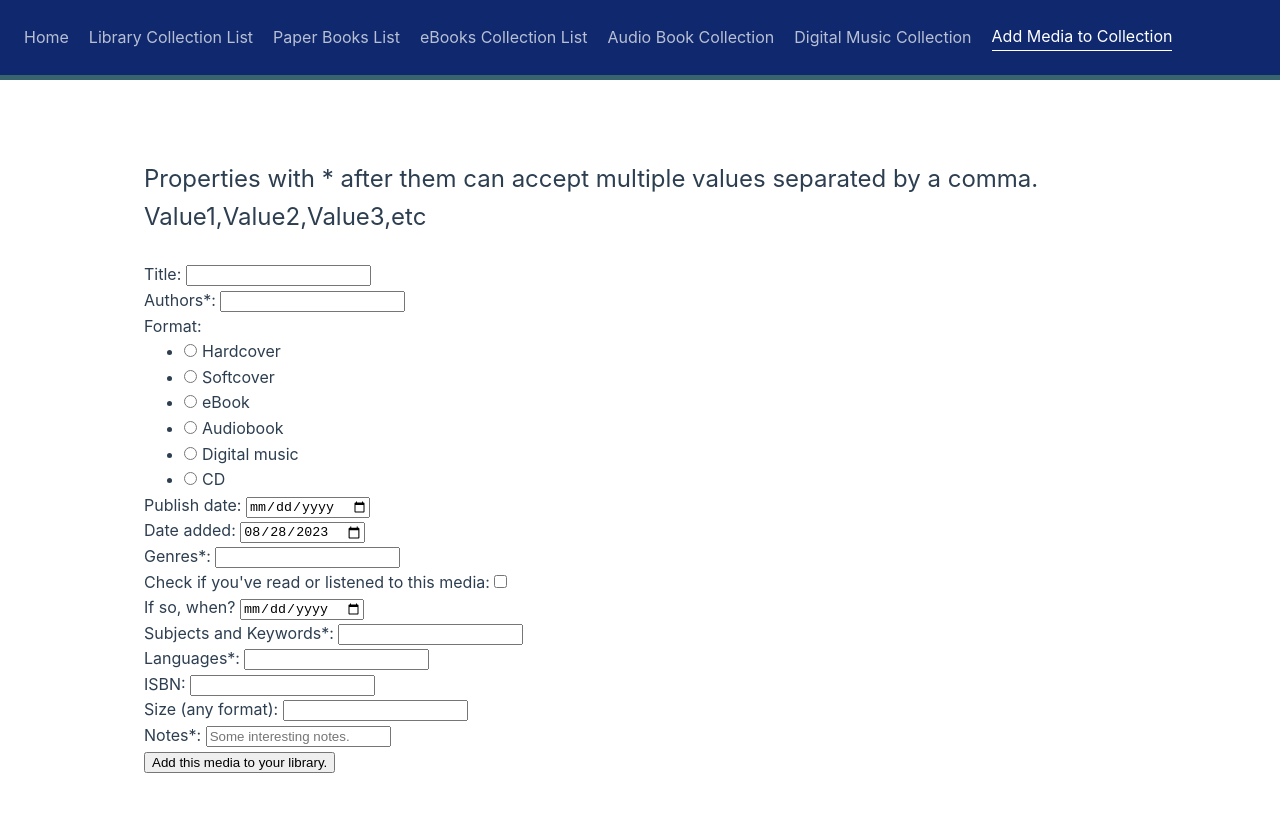
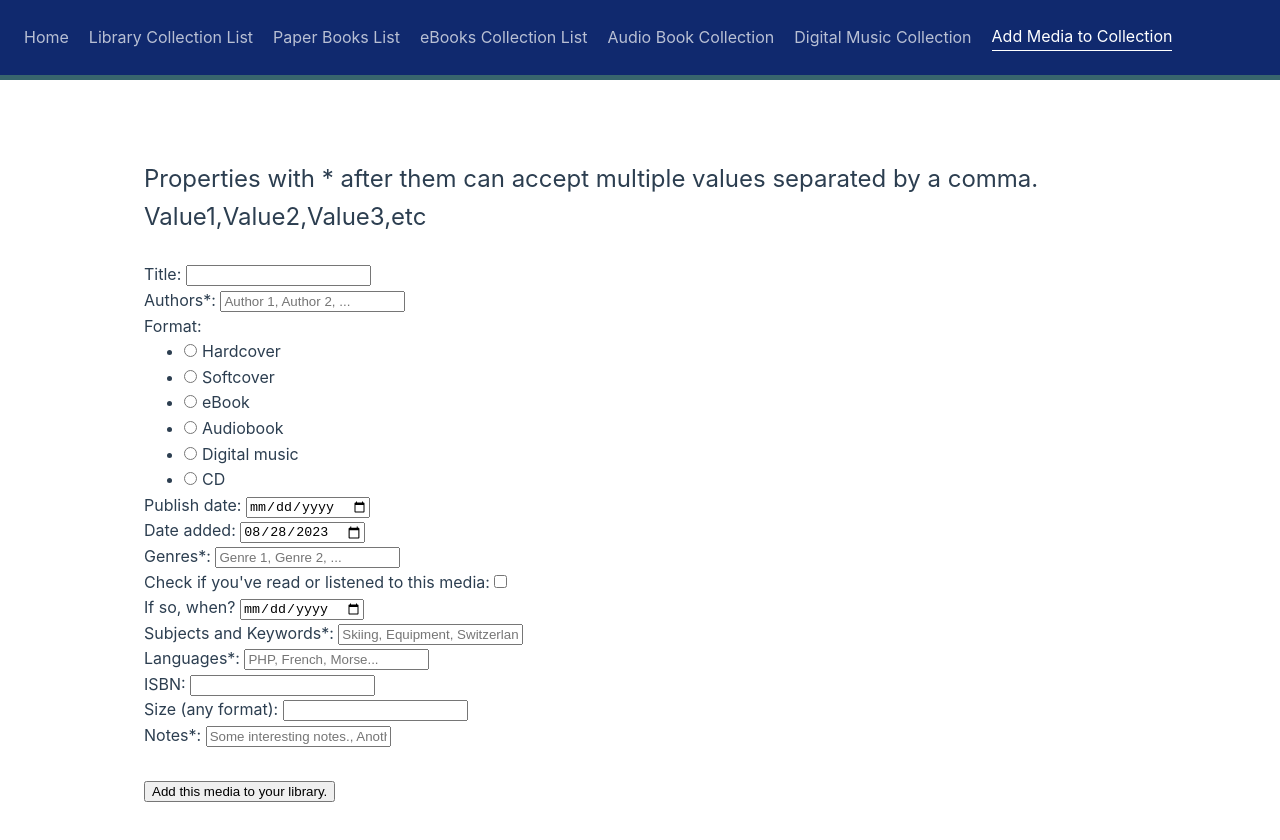
Before and after one commit to ShaneDewar/MEVN-inventory, a Vue app in the folder frontend/: page /create in a window 1280 px wide. Shown: the top 840 px of the page. Built offline with nearby package versions, Linux system fonts and the light colour scheme.

Commit message:
Improved button visiblity and added placeholders

```diff
--- a/frontend/src/components/AddMedia.vue
+++ b/frontend/src/components/AddMedia.vue
@@ -33,6 +33,7 @@
               required
               v-model="media.authors"
               name="media_authors"
+              placeholder="Author 1, Author 2, ..."
             />
             <p class="error_message" v-if="errors.authors">
               {{ errors.authors }}
@@ -147,6 +148,7 @@
               id="media_genres"
               v-model="media.genres"
               name="media_genres"
+              placeholder="Genre 1, Genre 2, ..."
             />
           </div>
 
@@ -179,6 +181,7 @@
               id="media_keywords"
               v-model="media.keywords"
               name="media_keywords"
+              placeholder="Skiing, Equipment, Switzerland ..."
             />
           </div>
 
@@ -189,6 +192,7 @@
               id="media_languages"
               v-model="media.languages"
               name="media_languages"
+              placeholder="PHP, French, Morse..."
             />
           </div>
 
@@ -219,14 +223,16 @@
               id="media_notes"
               v-model="media.notes"
               name="media_notes"
-              placeholder="Some interesting notes."
+              placeholder="Some interesting notes., Another Interesting note."
             />
           </div>
         </div>
+      </form>
+      <div>
         <button type="submit" @click="addMedia" class="btn submit_success">
           Add this media to your library.
         </button>
-      </form>
+      </div>
     </div>
 
     <div v-else>
@@ -338,4 +344,8 @@ export default {
 .error_message {
   color: red;
 }
+
+.btn {
+  margin-top: 2rem;
+}
 </style>
```
